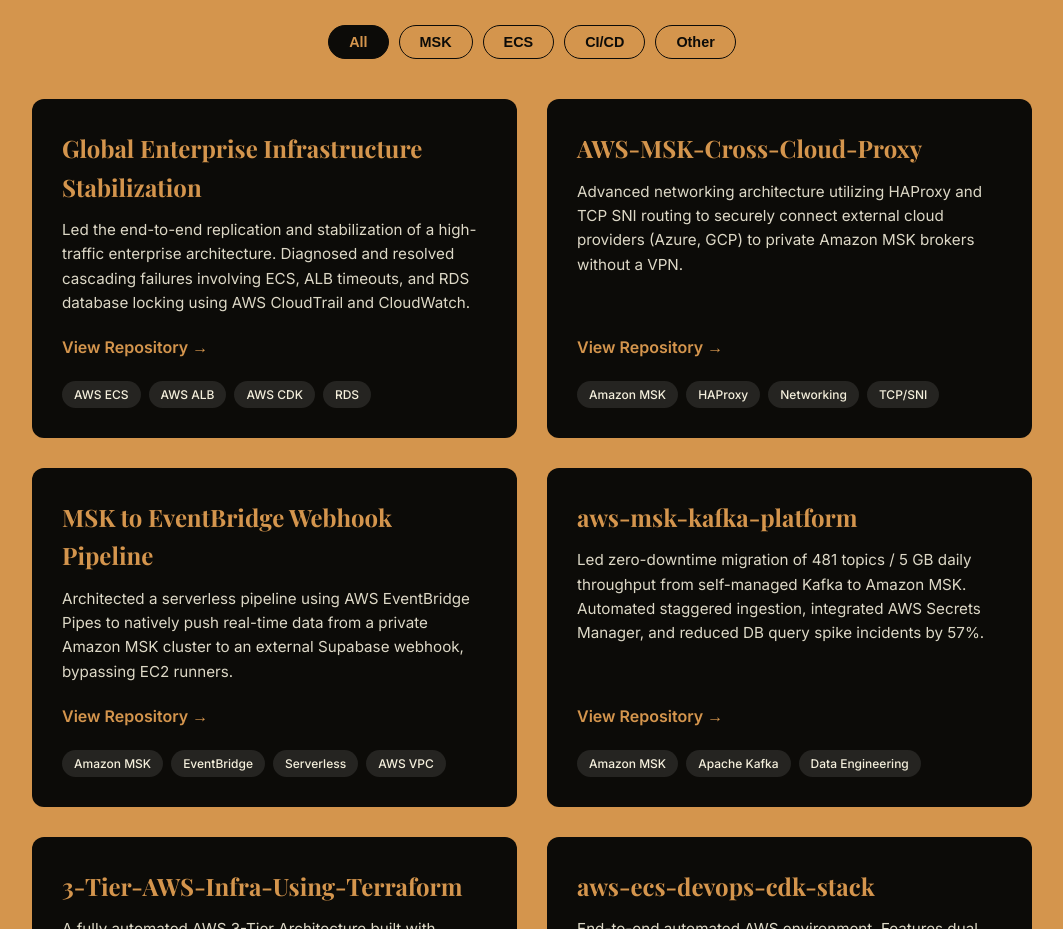
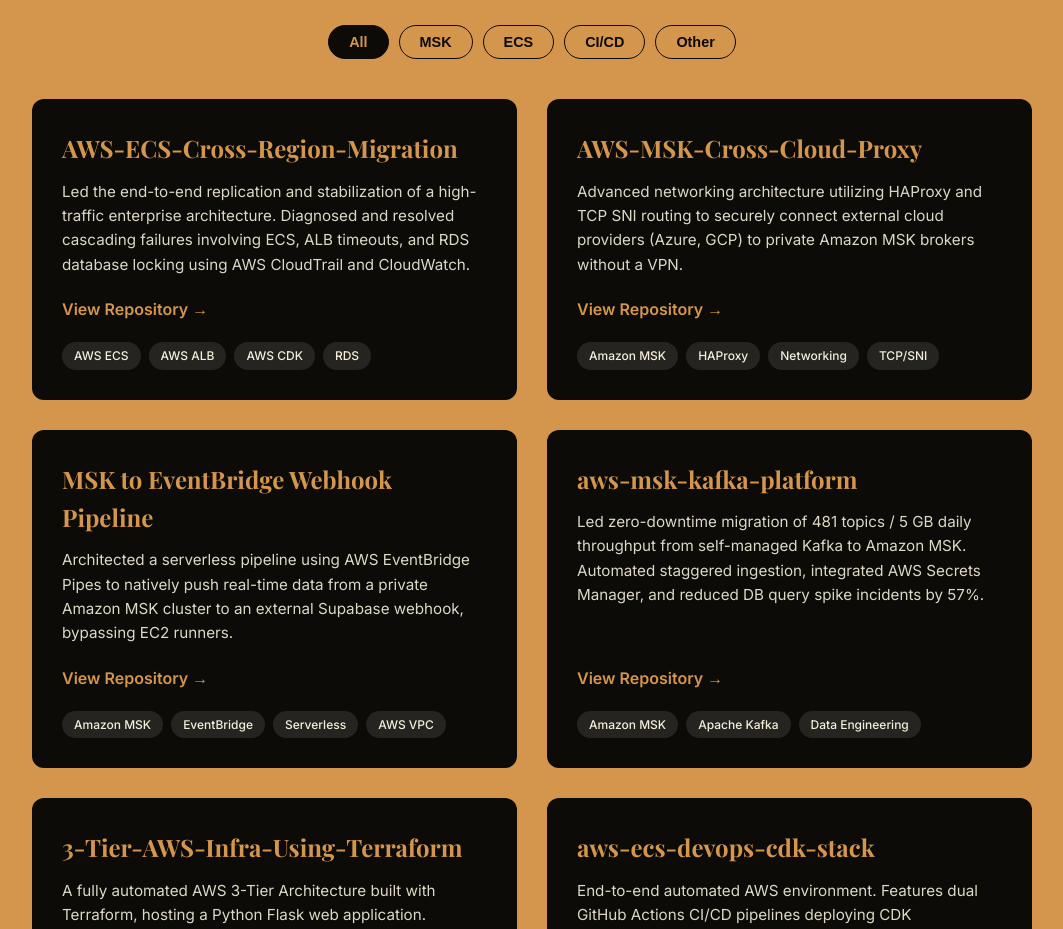
Before and after one commit to KrishnaaCloud/KrishnaaCloud.github.io, a React (Vite) app: page / in a window 1280 px wide. Shown: the part 2680-3609 px from the top of the page, without its empty margins (108-1171 px from the left). Built offline with nearby package versions, Linux system fonts and the light colour scheme; a web font is replaced by a local one.

Commit message:
chore: rename global enterprise project to AWS-ECS-Cross-Region-Migration

```diff
--- a/src/components/Projects.jsx
+++ b/src/components/Projects.jsx
@@ -6,9 +6,9 @@
 
   const projectsList = [
     {
-      name: "Global Enterprise Infrastructure Stabilization",
+      name: "AWS-ECS-Cross-Region-Migration",
       description: "Led the end-to-end replication and stabilization of a high-traffic enterprise architecture. Diagnosed and resolved cascading failures involving ECS, ALB timeouts, and RDS database locking using AWS CloudTrail and CloudWatch.",
-      link: "https://github.com/KrishnaaCloud/Global-Enterprise-Infrastructure-Stabilization",
+      link: "https://github.com/KrishnaaCloud/AWS-ECS-Cross-Region-Migration",
       tags: ["AWS ECS", "AWS ALB", "AWS CDK", "RDS"],
       category: "ECS"
     },
```
